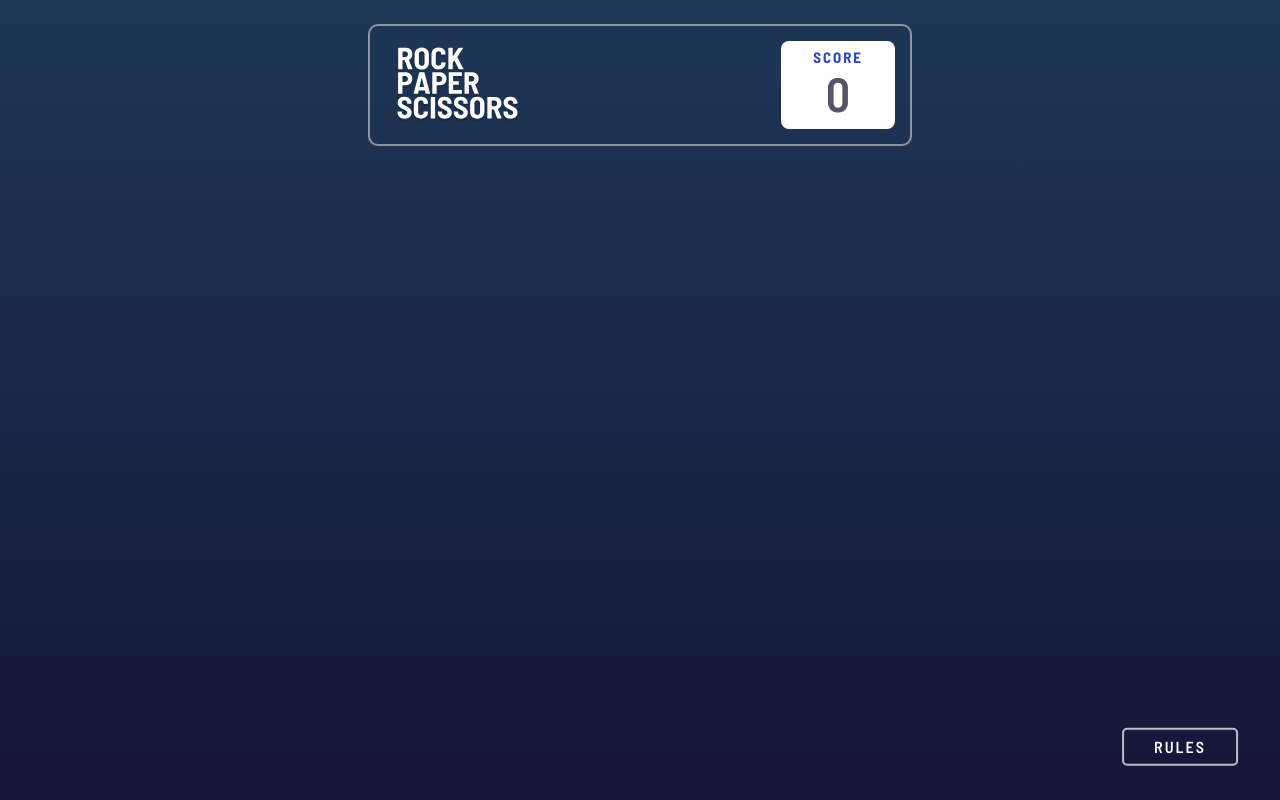
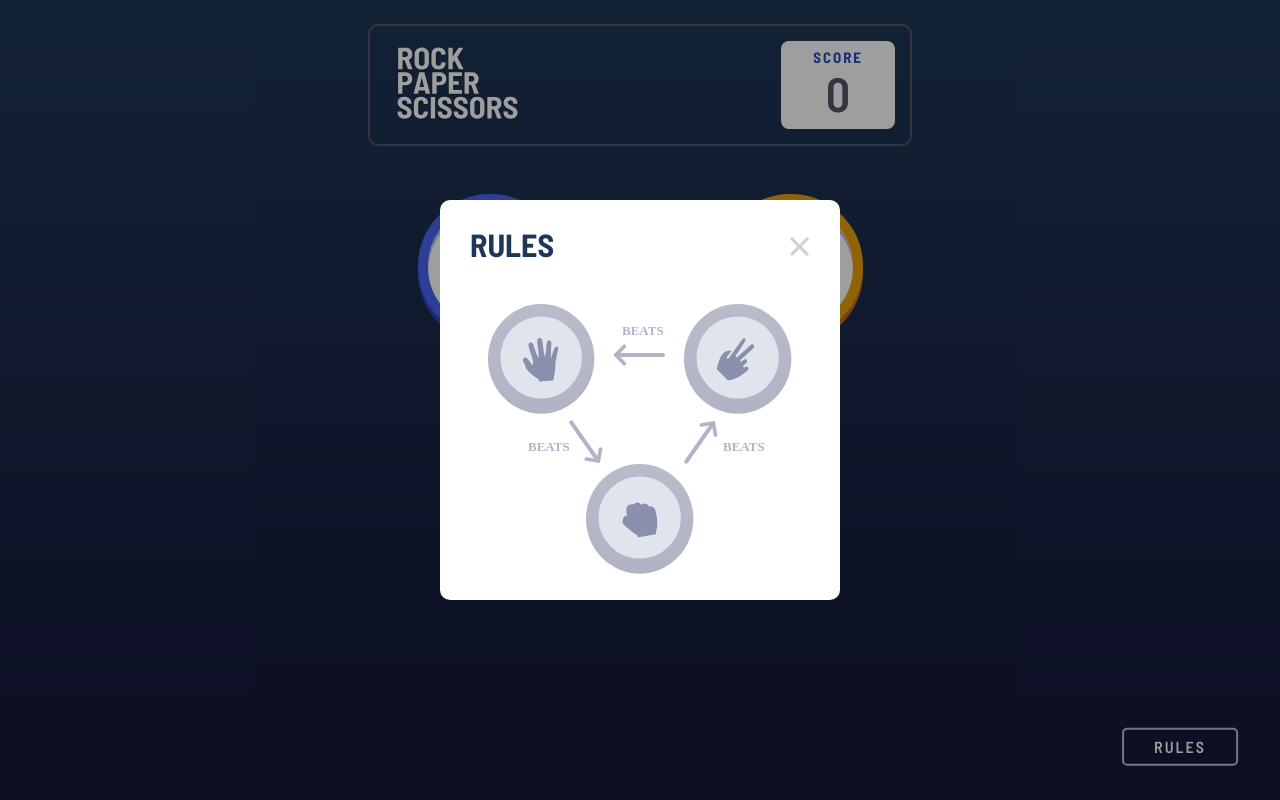
Before and after one commit to Ali5723/Frontend-Mentor-Rock-Paper-Scissors, a website built with Vite: page index.html in a window 1280 px wide. Both pictures are taken after a click on the button "RULES". Built offline with nearby package versions, Linux system fonts and the light colour scheme.

Commit message:
Add Rules-Function and Create Choose Design and Step1

```diff
--- a/index.html
+++ b/index.html
@@ -23,7 +23,18 @@
     </div>
 
     <div class="main">
-      <div class="choose"></div>
+      <div class="choose">
+        <div class="chooseItem">
+          <img src="/images/icon-paper.svg" alt="paper" />
+        </div>
+        <div class="chooseItem">
+          <img src="/images/icon-scissors.svg" alt="scissors" />
+        </div>
+        <div class="chooseItem">
+          <img src="/images/icon-rock.svg" alt="rock" />
+        </div>
+        <img class="triangle" src="/images/bg-triangle.svg" alt="triangle">
+      </div>
       <div class="game hidden">
         <div class="user">
           <div class="image"></div>
@@ -42,9 +53,15 @@
     </div>
 
     <div class="footer">
-      <button class="rules" id="rulesButton">Rules</button>
+      <button id="rulesButton">Rules</button>
+      <div class="overlay hidden"></div>
+      <div class="rules hidden">
+        <h2>Rules</h2>
+        <img class="rulesImage" src="/images/image-rules.svg" alt="rules" />
+        <img class="closeButton" src="/images/icon-close.svg" alt="close" />
+      </div>
     </div>
 
-    <script type="module" src="./src/main.js"></script>
+    <script type="module" src="./src/main.js" defer></script>
   </body>
 </html>
--- a/src/main.js
+++ b/src/main.js
@@ -0,0 +1,6 @@
+["#rulesButton", ".closeButton"].forEach((selector) => {
+  document.querySelector(selector).addEventListener("click", (e) => {
+    document.querySelector(".overlay").classList.toggle("hidden");
+    document.querySelector(".rules").classList.toggle("hidden");
+  });
+});
--- a/src/styles/style.css
+++ b/src/styles/style.css
@@ -35,9 +35,12 @@
   --Gray-600: hsl(246, 11%, 37%); /* header outline */
 
   /** Background **/
+  --Radial-Gradient: hsl(214, 47%, 23%) to hsl(237, 48%, 15%);
+
+  /** Custom **/
   --Radial-Gradient-1: hsl(214, 47%, 23%);
   --Radial-Gradient-2: hsl(237, 48%, 15%);
-  /* --Radial-Gradient: hsl(214, 47%, 23%) to hsl(237, 48%, 15%); */
+  --Gray-Shadow: #bdc0d2;
 
   /* Fonts */
   font-family: "Barlow Semi Condensed", Arial, Helvetica, sans-serif;
@@ -46,7 +49,7 @@
 
 /* Start Components */
 .hidden {
-  display: none;
+  display: none !important;
 }
 /* End Components */
 
@@ -67,7 +70,7 @@ body {
   display: grid;
   justify-content: space-between;
   margin-inline: 2rem;
-  border: 2px solid #ffffff7d;
+  border: 2px solid var(--Gray-600);
   border-radius: 5px;
   padding: 12px 12px 12px 20px;
   margin-top: 1.5rem;
@@ -139,13 +142,11 @@ body {
 /* End Header */
 
 /* Start Footer */
-.footer {
+.footer > button {
   position: fixed;
   bottom: 15px;
   left: 50%;
   transform: translate(-50%, -50%);
-}
-.footer button {
   cursor: pointer;
   background-color: transparent;
   border: 2px solid #ffffffb8;
@@ -156,15 +157,138 @@ body {
   padding: 8px 30px;
   font-weight: 600;
 }
+.footer .rules {
+  position: fixed;
+  background-color: #ffffff;
+  width: 100%;
+  height: 100%;
+  top: 0%;
+  left: 0%;
+  display: grid;
+  justify-items: center;
+  align-content: space-evenly;
+}
+.footer .rules h2 {
+  color: var(--Radial-Gradient-1);
+  text-transform: uppercase;
+  font-size: 32px;
+  text-align: center;
+  margin: 0;
+}
+.footer .rules .closeButton {
+  cursor: pointer;
+}
+.footer .overlay {
+  position: fixed;
+  top: 0;
+  left: 0;
+  width: 100%;
+  height: 100%;
+  background-color: #00000061;
+}
 @media (min-width: 650px) {
-  .footer {
+  .footer > button {
     left: calc(100% - 100px);
+  }
+  .footer .rules {
+    width: 400px;
+    height: 400px;
+    gap: 1rem;
+    border-radius: 10px;
+    top: 50%;
+    left: 50%;
+    transform: translate(-50%, -50%);
+  }
+  .footer .rules h2 {
+    text-align: left;
+    width: 100%;
+    margin-inline-start: 60px;
+  }
+  .footer .rules .closeButton {
+    position: absolute;
+    right: 30px;
+    top: 37px;
   }
 }
 /* End Footer */
 
 /* Start Main */
 /** Start Choose **/
+.main .choose {
+  display: grid;
+  grid-template-areas:
+    "One Two"
+    "Three Three";
+  margin-block-start: 3rem;
+  row-gap: 2rem;
+  position: relative;
+  max-width: 500px;
+  margin-inline: auto;
+}
+.main .choose .chooseItem {
+  width: 100px;
+  height: 100px;
+  display: grid;
+  align-items: center;
+  justify-items: center;
+  background-color: #ffffff;
+  border-radius: 50%;
+  border: 10px solid;
+  margin: auto;
+  cursor: pointer;
+}
+.main .choose .chooseItem:nth-child(1) {
+  grid-area: One;
+  border-color: var(--Blue-500);
+  box-shadow:
+    0 6px var(--Blue-700),
+    inset 0 5px var(--Gray-Shadow);
+}
+.main .choose .chooseItem:nth-child(2) {
+  grid-area: Two;
+  border-color: var(--Gold-500);
+  box-shadow:
+    0 6px var(--Gold-600),
+    inset 0 5px var(--Gray-Shadow);
+}
+.main .choose .chooseItem:nth-child(3) {
+  grid-area: Three;
+  border-color: var(--Red-600);
+  box-shadow:
+    0 6px var(--Red-800),
+    inset 0 5px var(--Gray-Shadow);
+}
+.main .choose img.triangle {
+  position: absolute;
+  top: 50px;
+  left: 50%;
+  transform: translate(-50%);
+  z-index: -1;
+  width: 250px;
+}
+@media (min-width: 650px) {
+  .main .choose {
+    max-width: 600px;
+    row-gap: 4rem;
+  }
+  .main .choose img.triangle {
+    width: 300px;
+    top: 40px;
+  }
+}
+@media (min-width: 750px) {
+  .main .choose .chooseItem {
+    width: 125px;
+    height: 125px;
+  }
+  .main .choose .chooseItem img {
+    width: 60px;
+  }
+  .main .choose img.triangle {
+    width: 300px;
+    top: 40px;
+  }
+}
 /** End Choose **/
 
 /** Start Game **/
```
